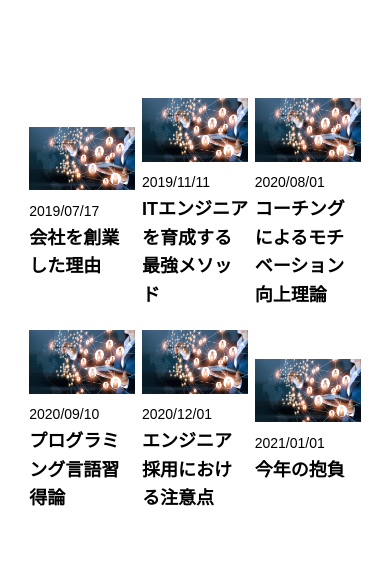
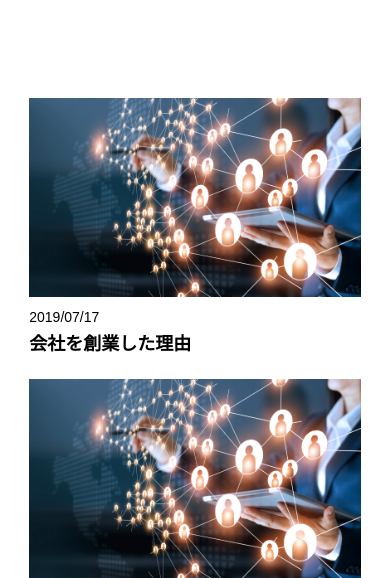
Before and after one commit to chikamasuda/coachtech-javascript, a plain HTML site: page blog.html in a window 390 px wide. Shown: the part 322-900 px from the top of the page. Drawn offline with Linux system fonts and the light colour scheme; a script that the page names is missing.

Commit message:
ブログのレイアウト修正

```diff
--- a/css/index.css
+++ b/css/index.css
@@ -279,7 +279,7 @@
     width: 100%;
   }
 
-  .top-blog-item {
+  .blog-item {
     width: 100%;
   }
 
```
